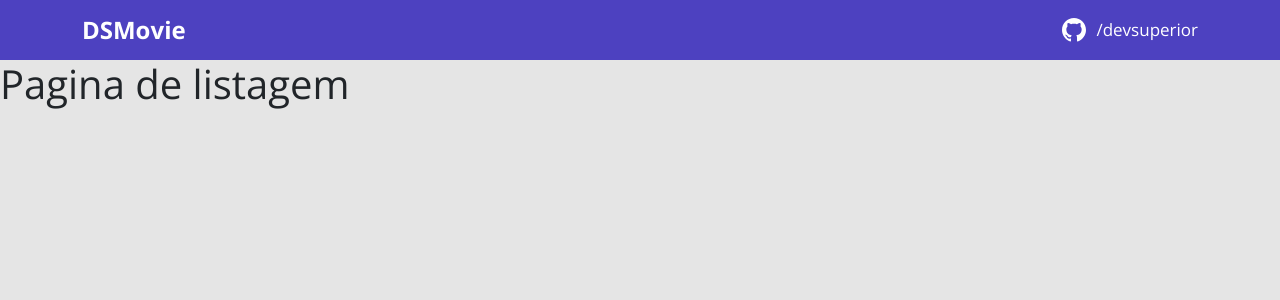
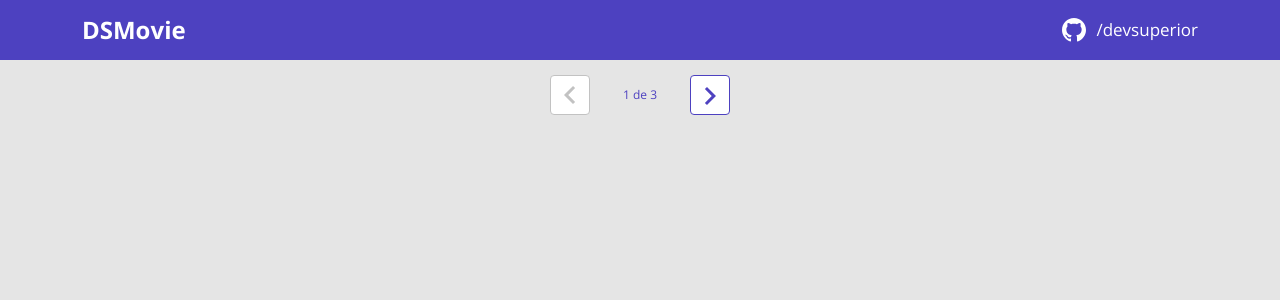
Before and after one commit to aguiiarlucas/DsMovie-FrontEnd, a React (Create React App) app in the folder frontend/: page / in a window 1280 px wide. Shown: the top 300 px of the page. Built offline with nearby package versions, Linux system fonts and the light colour scheme.

Commit message:
Pagination layout

```diff
--- /dev/null
+++ b/frontend/src/components/Pagination/index.tsx
@@ -0,0 +1,23 @@
+import { ReactComponent as Arrow} from 'assets/img/arrow.svg'
+import React from "react";
+import './styles.css'
+
+
+function Pagination (){
+
+    return(
+<div className="dsmovie-pagination-container">
+    <div className="dsmovie-pagination-box">
+        <button className="dsmovie-pagination-button" disabled={true} >
+            <Arrow />
+        </button>
+        <p>{`${1} de ${3}`}</p>
+        <button className="dsmovie-pagination-button" disabled={false} >
+            <Arrow className="dsmovie-flip-horizontal" />
+        </button>
+    </div>
+</div>
+    );
+}
+
+export default Pagination
--- /dev/null
+++ b/frontend/src/components/Pagination/styles.css
@@ -0,0 +1,54 @@
+
+.dsmovie-pagination-container {
+    padding: 15px 0;
+    display: flex;
+    justify-content: center;
+    align-items: center;
+}
+
+.dsmovie-pagination-box {
+    width: 180px;
+    display: flex;
+    justify-content: space-between;
+    align-items: center;
+}
+
+.dsmovie-pagination-box form {
+    width: 100%;
+    display: flex;
+}
+
+.dsmovie-pagination-button {
+    width: 40px;
+    height: 40px;
+    border-radius: 4px;
+    background-color: #fff;
+    display: flex;
+    justify-content: center;
+    align-items: center;
+    border: 1px solid var(--color-primary);
+    cursor: pointer;
+}
+
+.dsmovie-pagination-button svg {
+    filter: brightness(0) saturate(100%) invert(26%) sepia(19%) saturate(7395%) hue-rotate(234deg) brightness(89%) contrast(92%);
+}
+
+.dsmovie-pagination-button:disabled {
+    border: 1px solid #c2c2c2;
+    cursor: unset;
+}
+
+.dsmovie-pagination-button:disabled svg {
+    filter: none;
+}
+
+.dsmovie-pagination-container p {
+    margin: 0;
+    font-size: 12px;
+    color: var(--color-primary);
+}
+
+.dsmovie-flip-horizontal {
+    transform: rotate(180deg);
+}
--- a/frontend/src/pages/Form/index.tsx
+++ b/frontend/src/pages/Form/index.tsx
@@ -1,5 +1,4 @@
 import './styles.css'
-
 import React from "react";
 
 function Form(){
--- a/frontend/src/pages/Listing/index.tsx
+++ b/frontend/src/pages/Listing/index.tsx
@@ -1,9 +1,10 @@
+import Pagination from "components/Pagination";
 import React from "react";
 
 function Listing(){
 
     return(
-    <h1>Pagina de listagem</h1>
+    <Pagination/>
     );
 }
 
```
Also changed, not shown: frontend/src/assets/img/arrow.svg (added).
